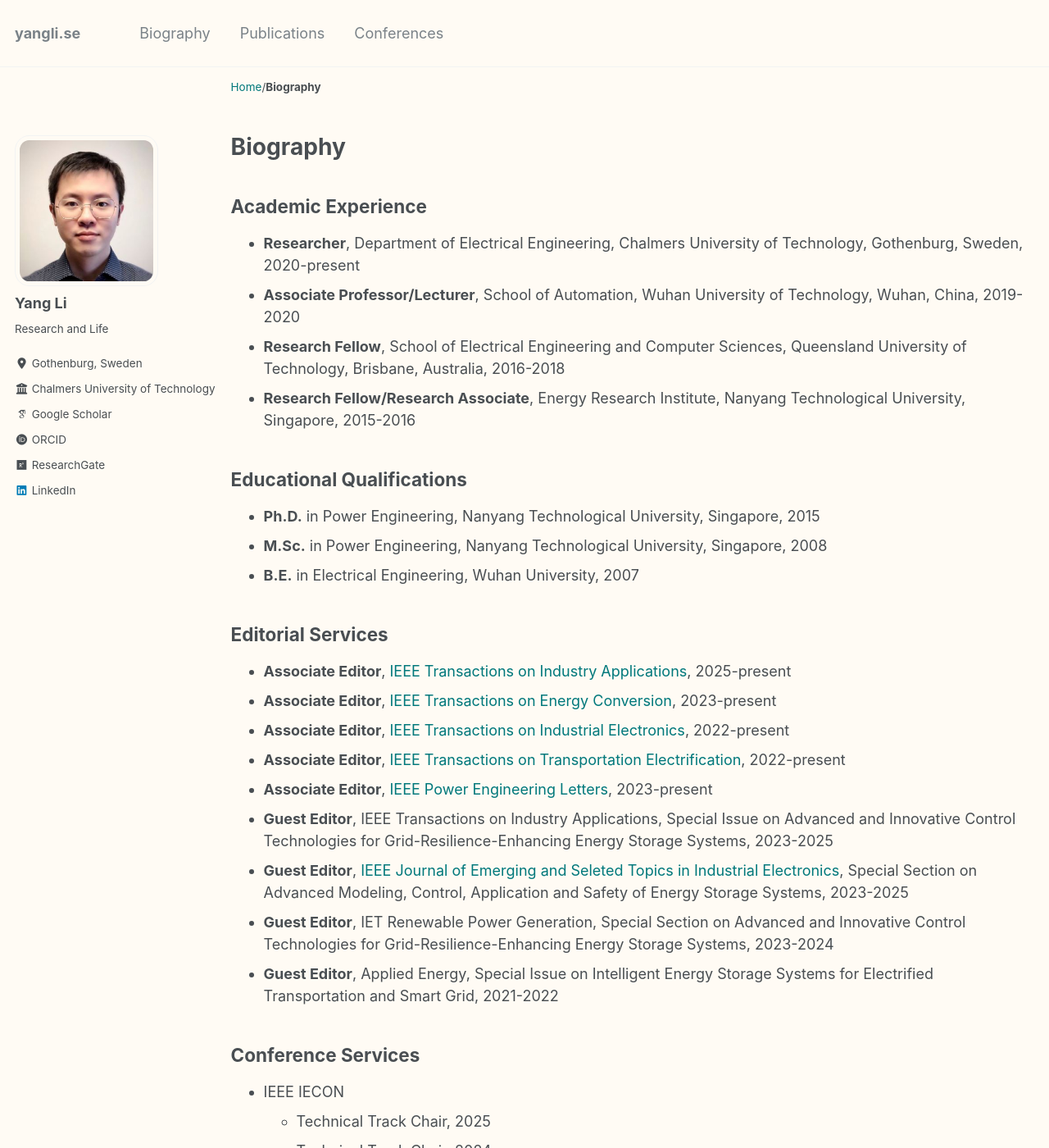
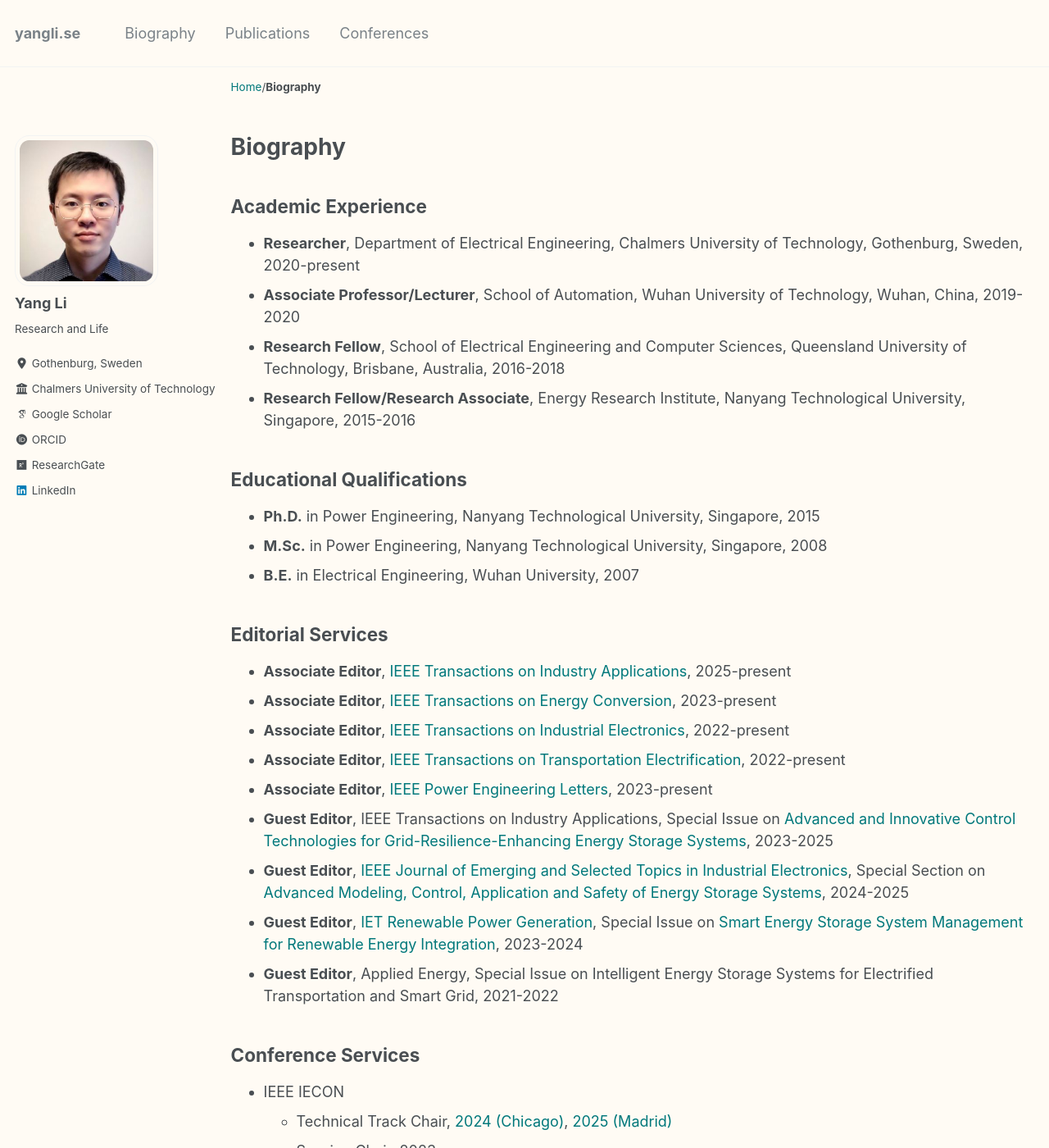
Before and after one commit to dannyli/dannyli.github.io, a Jekyll site: the page built from _pages/biography.md, in a window 1280 px wide and 1400 px high. Shown: the whole window at 82% size. Built offline with Jekyll 4.4.1, drawn with Linux system fonts in a browser that asks for light colours; some web fonts are replaced.

Commit message:
bio update

```diff
--- a/_pages/biography.md
+++ b/_pages/biography.md
@@ -29,16 +29,15 @@ Editorial Services
 - **Associate Editor**, [IEEE Transactions on Industrial Electronics](https://www.ieee-ies.org/pubs/transactions-on-industrial-electronics), 2022-present
 - **Associate Editor**, [IEEE Transactions on Transportation Electrification](https://www.ieee-pels.org/publications/transactions-on-transportation-electrification/), 2022-present
 - **Associate Editor**, [IEEE Power Engineering Letters](https://ieee-pes.org/publications/pes-letters/), 2023-present
-- **Guest Editor**, IEEE Transactions on Industry Applications, Special Issue on Advanced and Innovative Control Technologies for Grid-Resilience-Enhancing Energy Storage Systems, 2023-2025
-- **Guest Editor**, [IEEE Journal of Emerging and Seleted Topics in Industrial Electronics](https://www.ieee-ies.org/pubs/jestie), Special Section on  Advanced Modeling, Control, Application and Safety of Energy Storage Systems, 2023-2025
-- **Guest Editor**, IET Renewable Power Generation, Special Section on Advanced and Innovative Control Technologies for Grid-Resilience-Enhancing Energy Storage Systems, 2023-2024
+- **Guest Editor**, IEEE Transactions on Industry Applications, Special Issue on [Advanced and Innovative Control Technologies for Grid-Resilience-Enhancing Energy Storage Systems](https://ieeexplore.ieee.org/document/10945656), 2023-2025
+- **Guest Editor**, [IEEE Journal of Emerging and Selected Topics in Industrial Electronics](https://www.ieee-ies.org/pubs/jestie), Special Section on [Advanced Modeling, Control, Application and Safety of Energy Storage Systems](https://iten.ieee-ies.org/announcement/2024/jestie-special-section-on-advanced-modeling-control-applications-and-safety-of-energy-storage-systems/), 2024-2025
+- **Guest Editor**, [IET Renewable Power Generation](https://ietresearch.onlinelibrary.wiley.com/journal/17521424), Special Issue on [Smart Energy Storage System Management for Renewable Energy Integration](https://ietresearch.onlinelibrary.wiley.com/hub/journal/17521424/homepage/call-for-papers/si-2023-000609), 2023-2024
 - **Guest Editor**, Applied Energy, Special Issue on Intelligent Energy Storage Systems for Electrified Transportation and Smart Grid, 2021-2022
 
 Conference Services
 ------
 * IEEE IECON
-	* Technical Track Chair, 2025
-	* Technical Track Chair, 2024
+	* Technical Track Chair, [2024 (Chicago)](https://www.iecon-2024.org/), [2025 (Madrid)](https://iecon2025.org/)
 	* Session Chair, 2023
 * IEEE SPEC
 	* TPC Co-Chair, 2024
--- a/_sass/_masthead.scss
+++ b/_sass/_masthead.scss
@@ -47,7 +47,7 @@
   white-space: nowrap;
 
   &--lg {
-    padding-right: 2em;
+    padding-right: 1em;
     font-weight: 700;
   }
 }
```
